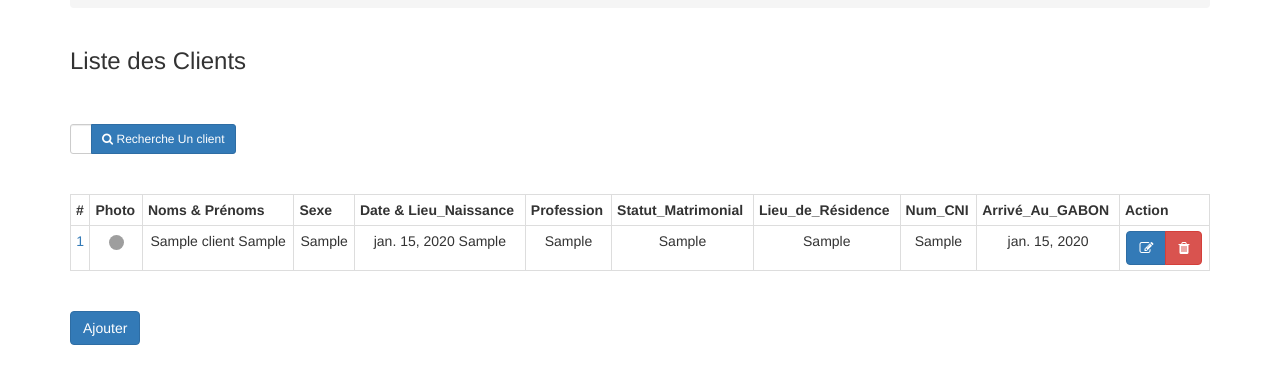
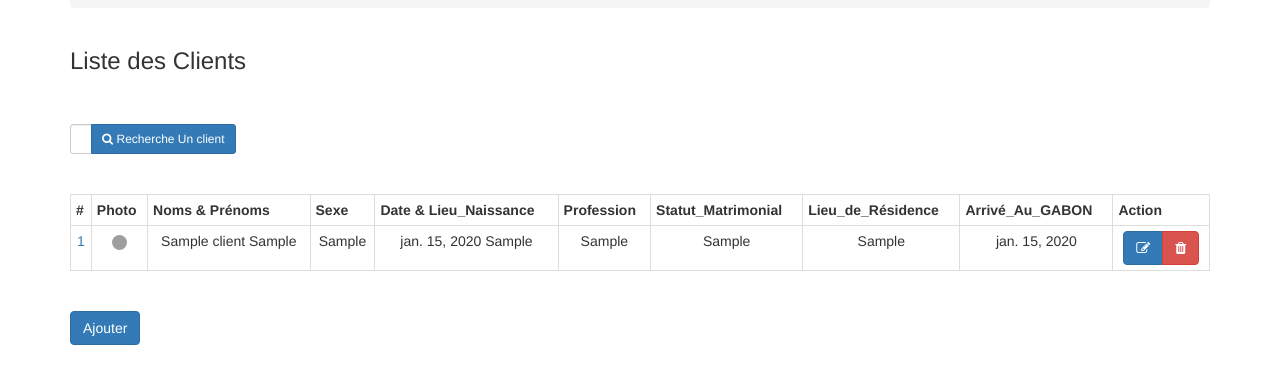
Before and after one commit to yannickaboh/babi-app, a Django app: page /plateforme/client_list/ in a window 1280 px wide. Shown: the part 150-534 px from the top of the page. Run offline with Django 3.2, Linux system fonts and the light colour scheme; tables that the repository leaves empty hold one stand-in row (values such as "Sample post"); some libraries are stand-ins or nearby versions; grey boxes are pictures that could not be loaded.

Commit message:
Modification de la client_list

```diff
--- a/plateforme/templates/plateforme/client_list.html
+++ b/plateforme/templates/plateforme/client_list.html
@@ -59,7 +59,7 @@
                   <!--th>Ville_de_Résidence</th-->
                   <th align="center">Lieu_de_Résidence</th>
                   <!--th>Nationalité</th-->
-                  <th align="center">Num_CNI</th>
+                  <!--th align="center">Num_CNI</th-->
                   <!--th>CNI_Délivré_Par</th>
                   <th>Date_Délivrance_CNI</th-->
                   <!--th>Num_Passeport</th-->
@@ -94,7 +94,7 @@
                     <td>{{ client.ville_residence }}</td-->
                     <td align="center">{{ client.lieu_residence }}</td>
                     <!--td>{{ client.nationalite }}</td-->
-                    <td align="center">{{ client.cni }}</td>
+                    <!--td align="center">{{ client.cni }}</td-->
                     <!--td>{{ client.cni_delivre_par }}</td>
                     <td>{{ client.date_cni }}</td-->
                     <!--td>{{ client.passport }}</td-->
```
